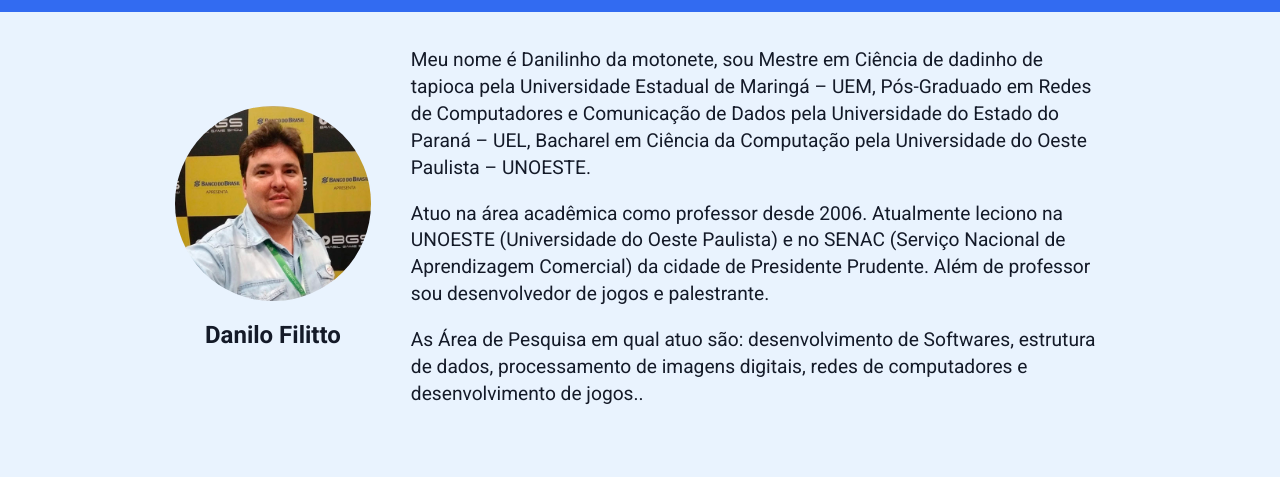
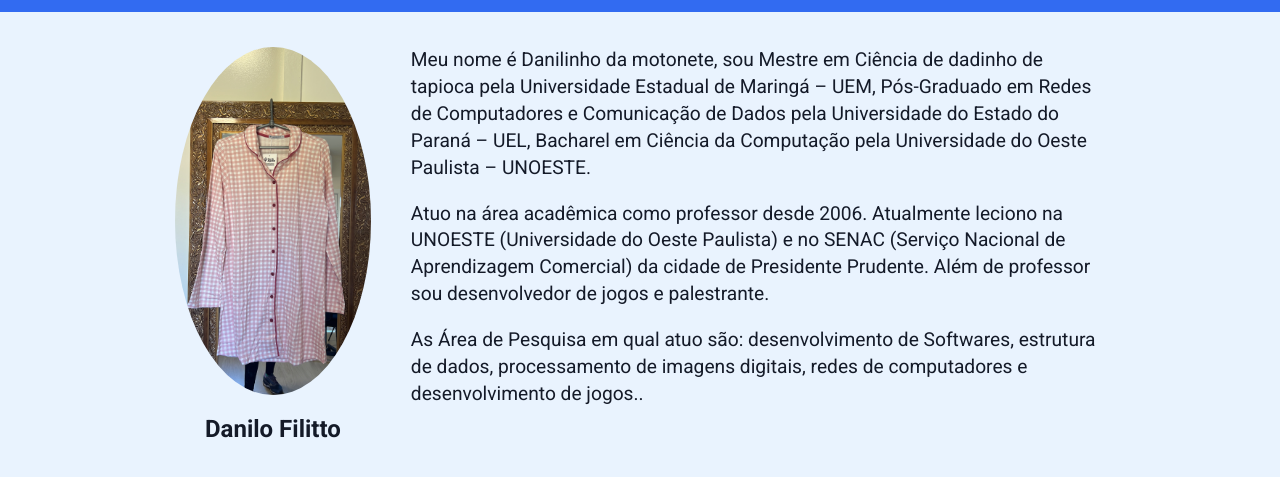
Before and after one commit to kamiladarosa-teacher/kamiladarosa-teacher.github.io, a plain HTML site: page index.html in a window 1280 px wide. Shown: the part 77-554 px from the top of the page. Drawn offline with Linux system fonts and the light colour scheme.

Commit message:
Update index.html

```diff
--- a/index.html
+++ b/index.html
@@ -28,7 +28,7 @@
         <main class="container">
             <article class="super-card">
                 <section class="super-card-img">
-                    <img src="./img/danilofilitto.jpg" alt="Foto do Danilo Filitto", title="Danilo Filitto">
+                    <img src="./img/IMG-20260818-WA0057.jpg" alt="Foto do Danilo Filitto", title="Danilo Filitto">
                     <h2>Danilo Filitto</h2>
                 </section>
                 <section class="super-card-text">
```
